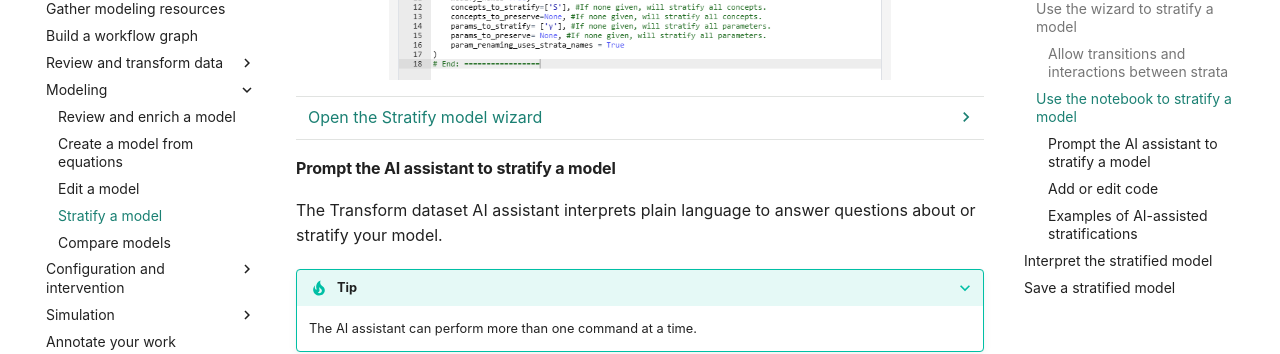
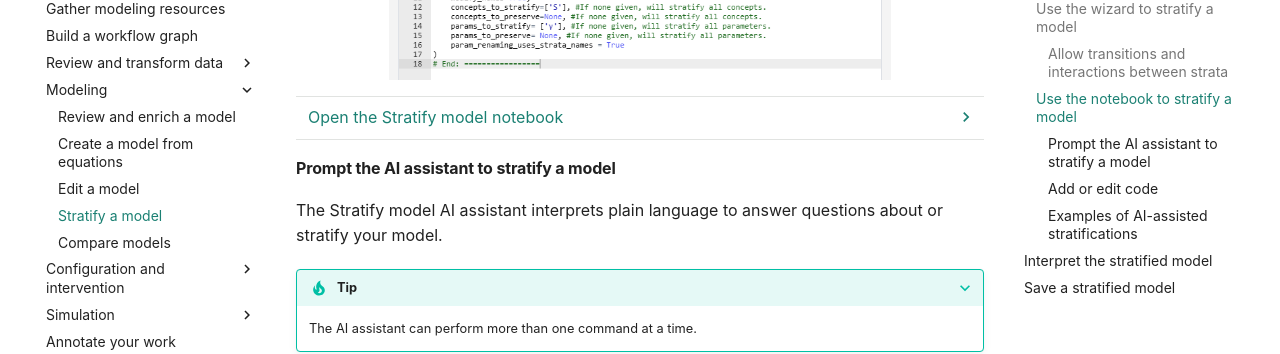
Before and after one commit to DARPA-ASKEM/terarium-docs, an MkDocs documentation site: the page built from docs/modeling/stratify-model.md, in a window 1280 px wide and 900 px high, scrolled down 2986 px. Shown: the part 153-507 px from the top of the window. Built offline with MkDocs 1.6.1 and Material for MkDocs 9.7.7, drawn with Linux system fonts in a browser that asks for light colours.

Commit message:
Fix typos

```diff
--- a/docs/modeling/stratify-model.md
+++ b/docs/modeling/stratify-model.md
@@ -135,13 +135,13 @@ You can edit anything the assistant creates or add your own custom code.
 
 ![](../img/models/stratify-notebook.png)
 
-??? list "Open the Stratify model wizard"
+??? list "Open the Stratify model notebook"
 
     - Click **Notebook**.
 
 #### Prompt the AI assistant to stratify a model
 
-The Transform dataset AI assistant interprets plain language to answer questions about or stratify your model.
+The Stratify model AI assistant interprets plain language to answer questions about or stratify your model.
 
 ???+ tip
 
```
Also changed, not shown: docs/upload-resources/index.md (+1 -1 lines).
